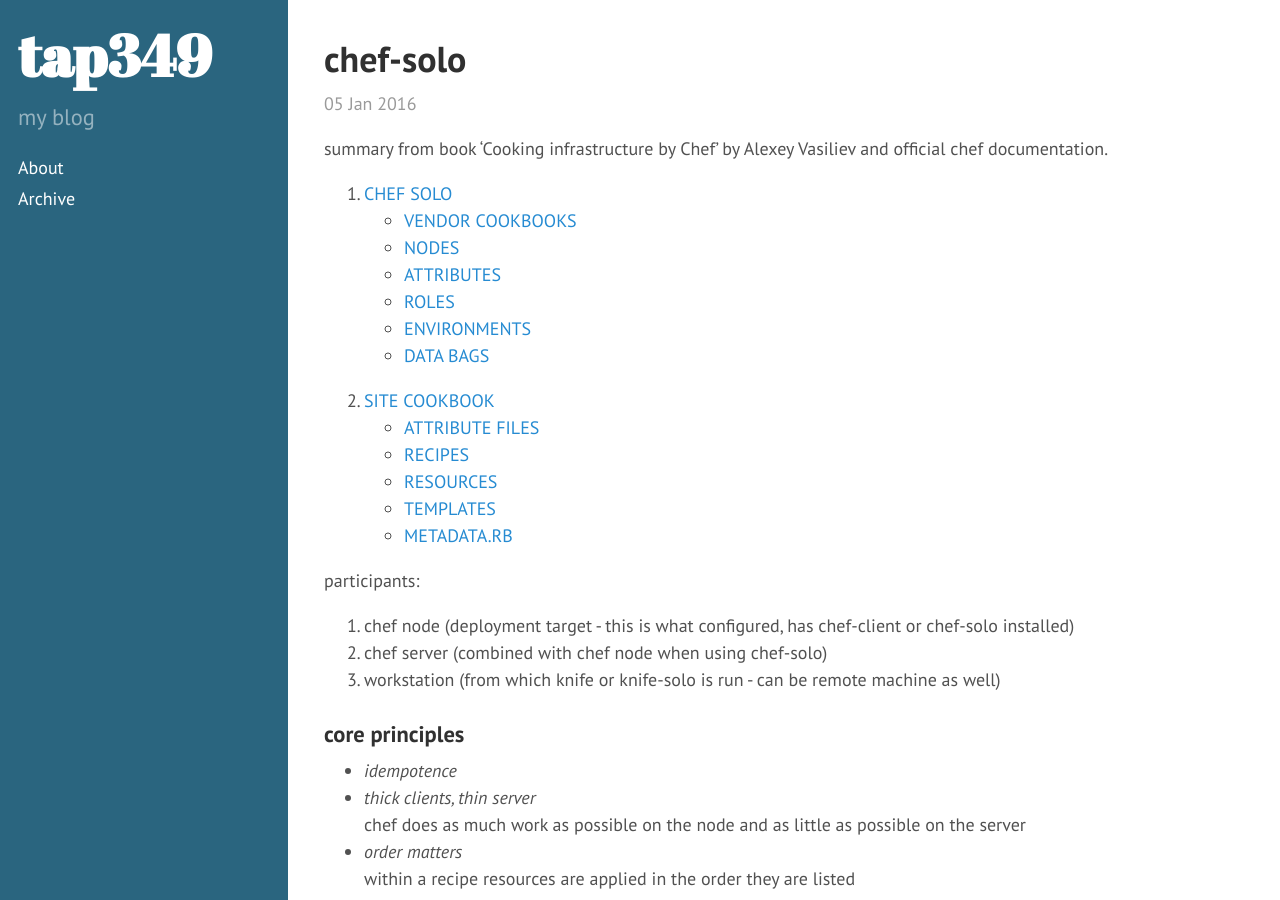
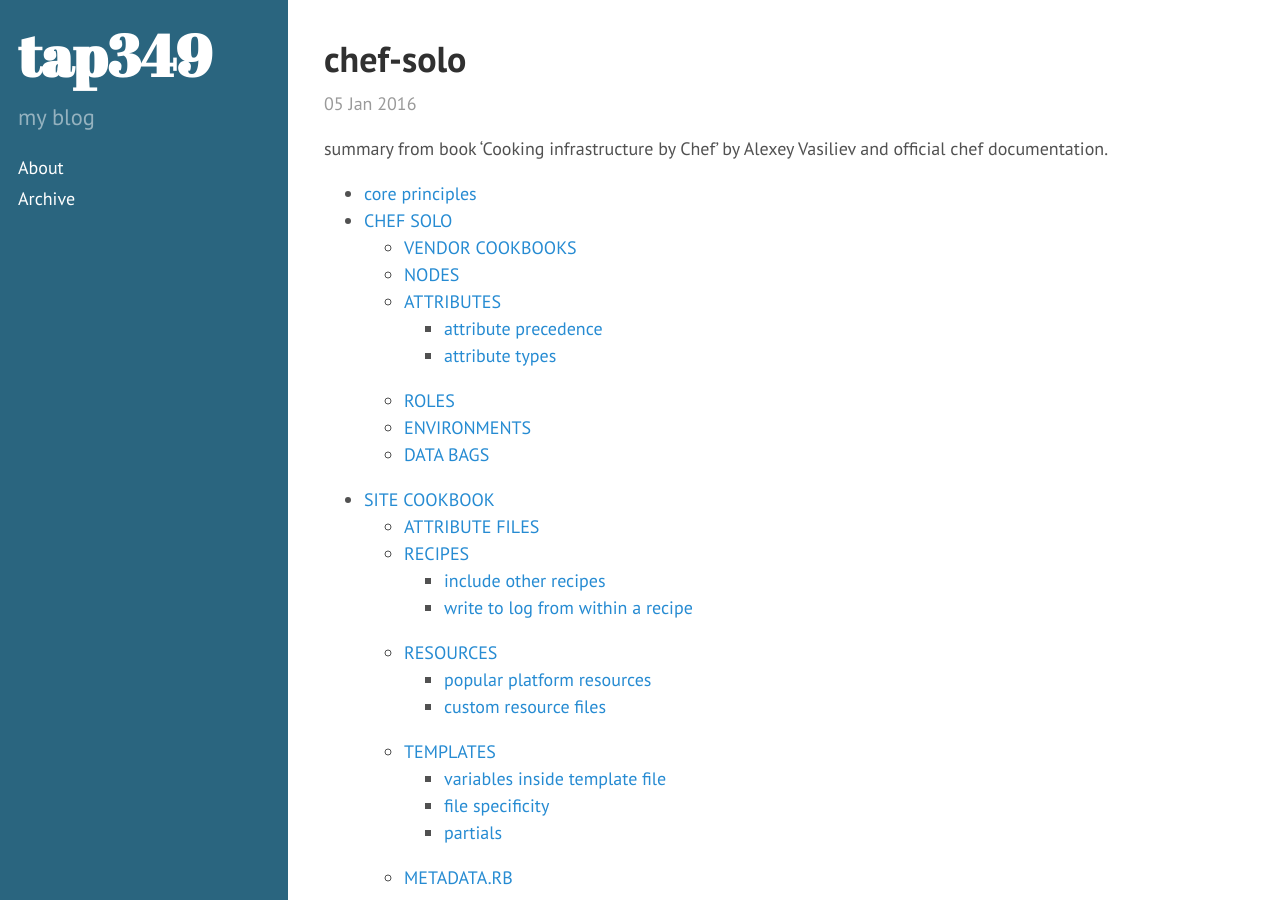
Before and after one commit to tap349/tap349.github.io, a Jekyll site: the page built from _posts/2016-01-06-chef-solo.md, in a window 1280 px wide and 900 px high. Built offline with Jekyll 4.4.1, drawn with Linux system fonts in a browser that asks for light colours; some of the changed lines change nothing that is shown.

Commit message:
update 2016-02-27_19:36:25

```diff
--- a/_posts/2016-01-06-chef-solo.md
+++ b/_posts/2016-01-06-chef-solo.md
@@ -11,19 +11,21 @@
 
 <!-- more -->
 
-1. [CHEF SOLO](#chef-solo)
-  - [VENDOR COOKBOOKS](#vendor-cookbooks)
-  - [NODES](#nodes)
-  - [ATTRIBUTES](#attributes)
-  - [ROLES](#roles)
-  - [ENVIRONMENTS](#environments)
-  - [DATA BAGS](#data-bags)
-2. [SITE COOKBOOK](#site-cookbook)
-  - [ATTRIBUTE FILES](#attribute-files)
-  - [RECIPES](#recipes)
-  - [RESOURCES](#resources)
-  - [TEMPLATES](#templates)
-  - [METADATA.RB](#metadata.rb)
+* TOC
+{:toc}
+<!--1. [CHEF SOLO](#chef-solo)-->
+  <!--- [VENDOR COOKBOOKS](#vendor-cookbooks)-->
+  <!--- [NODES](#nodes)-->
+  <!--- [ATTRIBUTES](#attributes)-->
+  <!--- [ROLES](#roles)-->
+  <!--- [ENVIRONMENTS](#environments)-->
+  <!--- [DATA BAGS](#data-bags)-->
+<!--2. [SITE COOKBOOK](#site-cookbook)-->
+  <!--- [ATTRIBUTE FILES](#attribute-files)-->
+  <!--- [RECIPES](#recipes)-->
+  <!--- [RESOURCES](#resources)-->
+  <!--- [TEMPLATES](#templates)-->
+  <!--- [METADATA.RB](#metadata.rb)-->
 
 participants:
 
```
